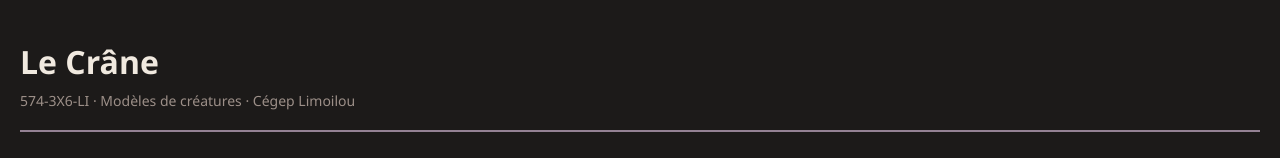
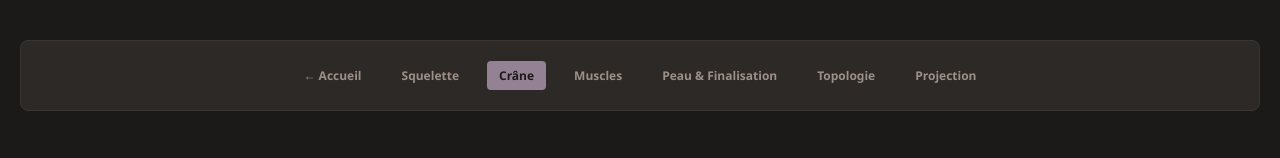
Before and after one commit to albellette/A26_MC, a plain HTML site: page Liste_Crane.html in a window 1280 px wide. Shown: the top 158 px of the page. Drawn offline with Linux system fonts and the light colour scheme.

Commit message:
Update5 Liste_Crane.html

```diff
--- a/Liste_Crane.html
+++ b/Liste_Crane.html
@@ -192,6 +192,39 @@
             overflow: hidden;
         }
 
+        .nav-menu {
+            display: flex;
+            gap: 16px;
+            margin-bottom: 40px;
+            padding: 20px;
+            background: #2c2926;
+            border: 1px solid #3a3532;
+            border-radius: 8px;
+            flex-wrap: wrap;
+            justify-content: center;
+        }
+
+        .nav-menu a {
+            font-size: 12px;
+            font-weight: 600;
+            color: #9c8f88;
+            text-decoration: none;
+            padding: 6px 12px;
+            border-radius: 4px;
+            transition: all 0.2s ease;
+        }
+
+        .nav-menu a:hover {
+            color: #f0e9df;
+            background: #3a3532;
+        }
+
+        .nav-menu a.active {
+            color: #f0e9df;
+            background: #948294;
+            color: #1c1a19;
+        }
+
         footer {
             margin-top: 60px;
             padding-top: 30px;
@@ -223,6 +256,16 @@
 </head>
 <body>
     <div class="container">
+        <div class="nav-menu">
+            <a href="index.html">← Accueil</a>
+            <a href="Squelette.html">Squelette</a>
+            <a href="Liste_Crane.html" class="active">Crâne</a>
+            <a href="Les_Muscles.html">Muscles</a>
+            <a href="La_peau_et_finaliser_le_modele.html">Peau & Finalisation</a>
+            <a href="La_topologie.html">Topologie</a>
+            <a href="Projection_et_textures.html">Projection</a>
+        </div>
+
         <header>
             <h1>Le Crâne</h1>
             <p class="subtitle">574-3X6-LI · Modèles de créatures · Cégep Limoilou</p>
```
